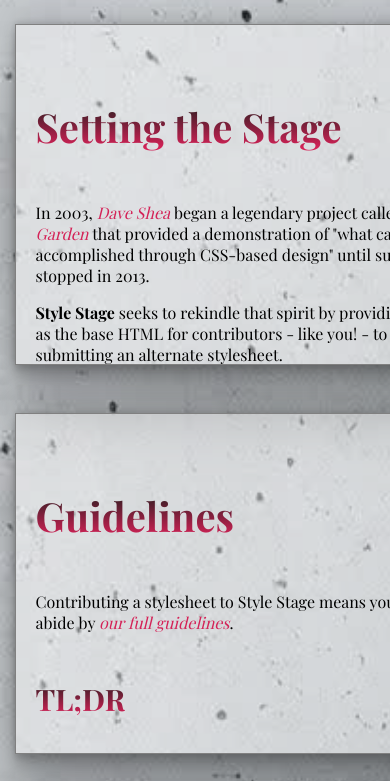
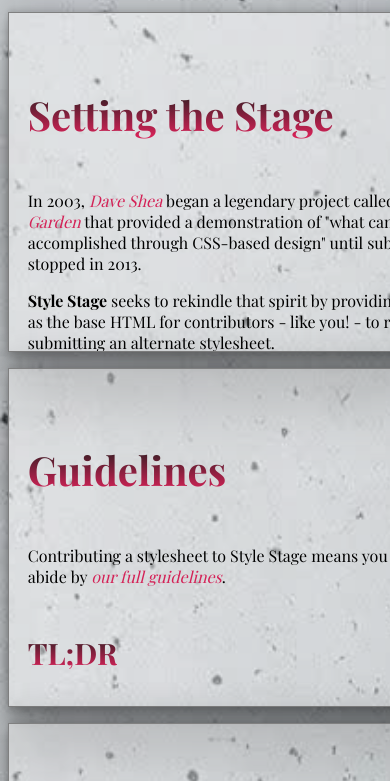
Before and after one commit to K-Marple/music-stage, a website: page public/index.html in a window 390 px wide. Shown: the part 1052-1833 px from the top of the page. Drawn offline with nearby package versions, Linux system fonts and the light colour scheme; a web font is replaced by a local one.

Commit message:
responsive design

```diff
--- a/public/style.scss
+++ b/public/style.scss
@@ -138,18 +138,18 @@
 main{
     div.container{
         display: flex;
+        margin: 0.5rem;
+        gap: 1rem;
         article{
             height: 300px;
             display: inline;
             padding: 5%;
             overflow-y: scroll;
-            margin-left: 15px;
             background-color:#ffffff66;
         }
 
         @media (max-width: 780px) {
             flex-direction: column;
-            gap: 3rem;
         }
     }
 }
```
Also changed, not shown: public/style.css.
